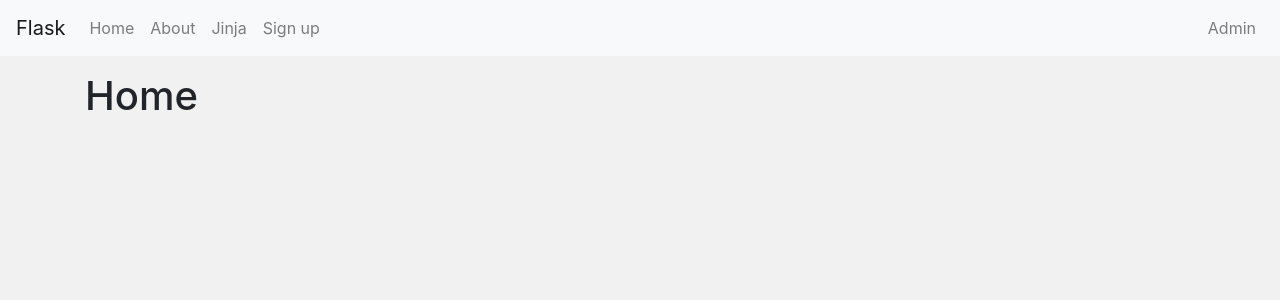
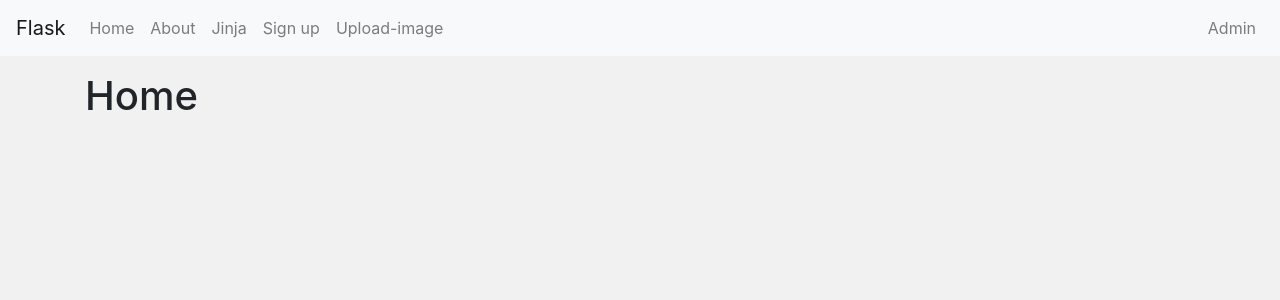
Before and after one commit to DjonnyLem/flask_test, a Flask app: page / in a window 1280 px wide. Shown: the top 300 px of the page. Run offline with Flask 2, Linux system fonts and the light colour scheme; some libraries are stand-ins or nearby versions.

Commit message:
04.03.2021 15:16

```diff
--- a/app/templates/public/templates/public_template.html
+++ b/app/templates/public/templates/public_template.html
@@ -37,6 +37,9 @@
         <li class="nav-item">
           <a class="nav-link" href="/sign_up">Sign up</a>
         </li>
+		<li class="nav-item">
+          <a class="nav-link" href="/upload-image">Upload-image</a>
+        </li>
 	</ul>
 
     </div>
--- a/app/views.py
+++ b/app/views.py
@@ -1,6 +1,8 @@
 from app import app
 from flask import render_template, request, redirect, jsonify, make_response
 from datetime import datetime
+import os
+from werkzeug.utils import secure_filename
 
 
 
@@ -218,3 +220,64 @@ def query():
 
         return "No query string received", 200
 '''
+
+app.config["IMAGE_UPLOADS"] = "/home/tech-3/Рабочий стол/test/app/static/img/uploads"
+app.config["ALLOWED_IMAGE_EXTENSIONS"] = ["JPEG", "JPG", "PNG", "GIF"]
+app.config["MAX_IMAGE_FILESIZE"] = 0.1 * 1024 * 1024
+
+def allowed_image(filename):
+
+        if not "." in filename:
+                return False
+
+        ext = filename.rsplit(".", 1)[1]
+
+        if ext.upper() in app.config["ALLOWED_IMAGE_EXTENSIONS"]:
+                print (10*"ДА ")
+                return True
+        else:
+                print (10*"НЕТ ")
+                return False
+
+def allowed_image_filesize(filesize):
+        print (filesize)
+        if int(filesize) <= app.config["MAX_IMAGE_FILESIZE"]:
+                print (10*"YES ")
+                return True
+        else:
+                return False
+                print (10*"NO ")
+
+@app.route("/upload-image", methods=["GET", "POST"])
+def upload_image():
+
+        if request.method == "POST":
+
+                if request.files:
+
+                        if "filesize" in request.cookies:
+
+                                if not allowed_image_filesize(request.cookies["filesize"]):
+                                        print("Filesize exceeded maximum limit")
+                                        return redirect(request.url)
+
+                        image = request.files["image"]
+
+                        if image.filename == "":
+                                print("No filename")
+                                return redirect(request.url)
+
+                        if allowed_image(image.filename):
+                                filename = secure_filename(image.filename)
+
+                                image.save(os.path.join(app.config["IMAGE_UPLOADS"], filename))
+
+                                print("Image saved")
+
+                                return redirect(request.url)
+
+                        else:
+                                print("That file extension is not allowed")
+                                return redirect(request.url)
+
+        return render_template("public/upload_image.html")
```
